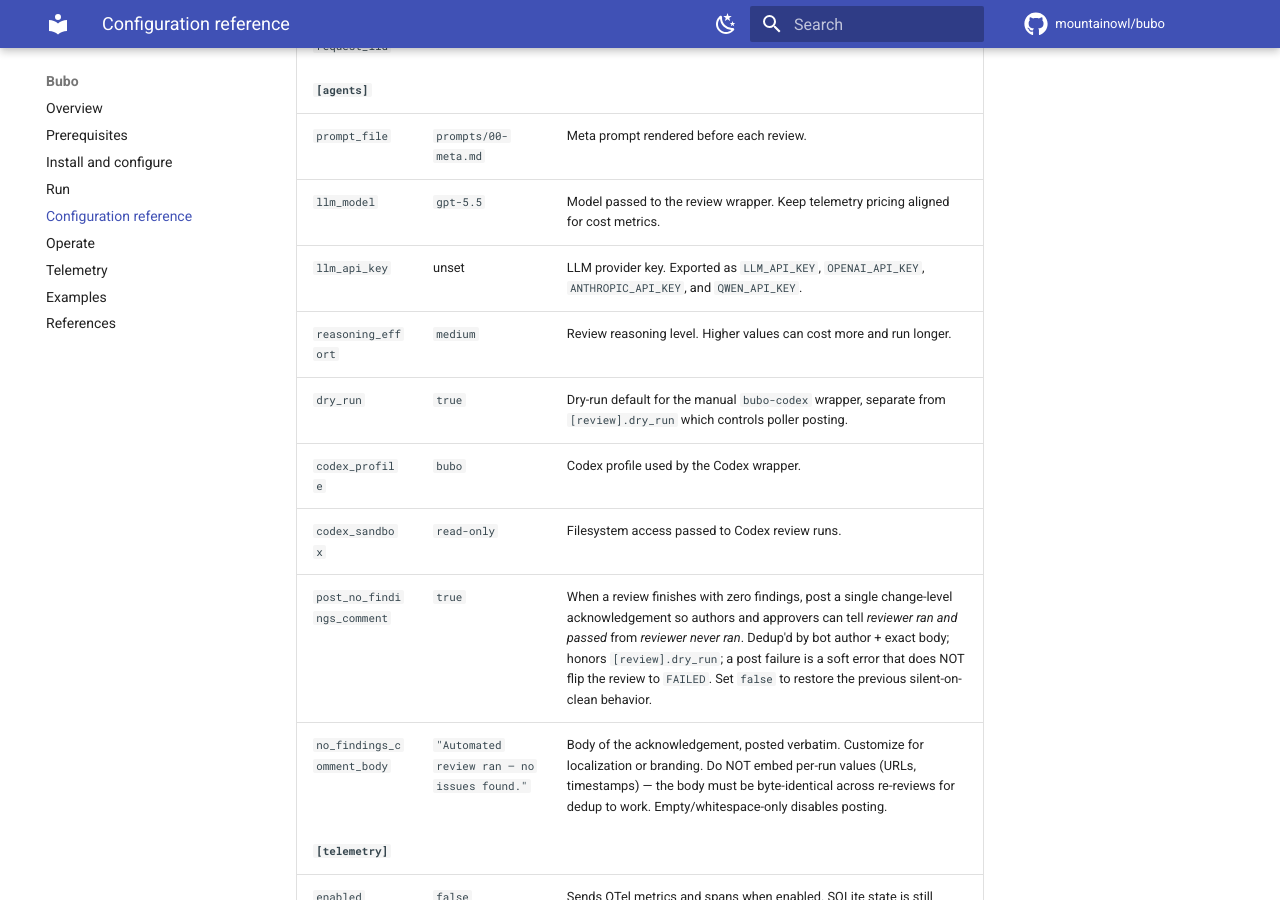
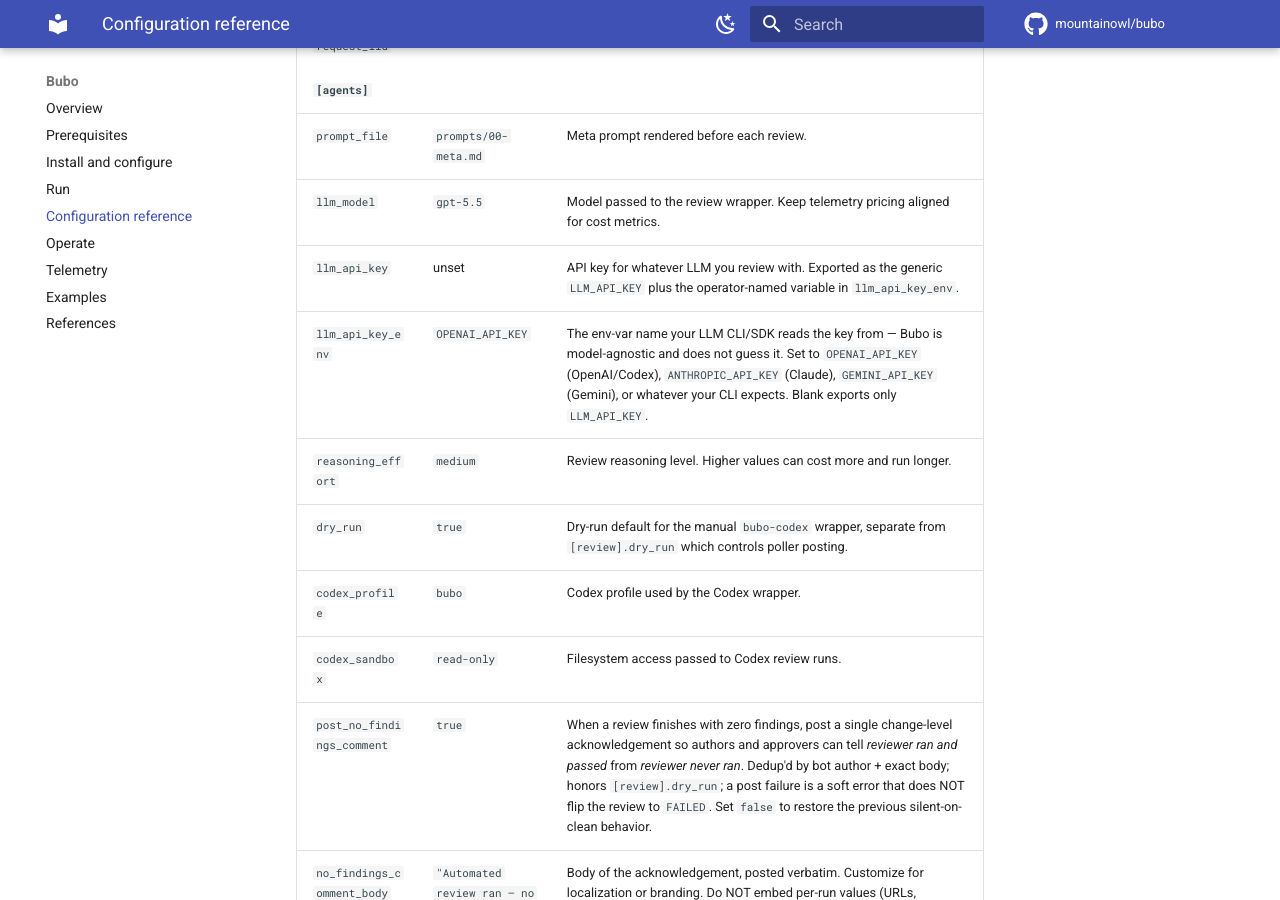
Before and after one commit to mountainowl/ai-code-review, an MkDocs documentation site: the page built from docs/configuration.md, in a window 1280 px wide and 900 px high, scrolled down 1715 px. Built offline with MkDocs 1.6.1 and Material for MkDocs 9.7.7, drawn with Linux system fonts in a browser that asks for light colours; comment, search, counter and statistics services are not loaded.

Commit message:
fix(config)!: operator-named LLM API-key env var, not provider-inferred
Bubo is "bring your own LLM," but credential_env hardcoded a model->env
map (gpt -> OPENAI_API_KEY, claude -> ANTHROPIC_API_KEY) and silently
exported nothing useful for Gemini/Qwen/Mistral/local models. The wrong
shape: the tool assumed providers it shipped CLI wrappers for.

Removes the inference (_PROVIDER_ENV_BY_MODEL_PREFIX / _provider_env_for)
and adds [agents].llm_api_key_env — the operator names the env var their
LLM CLI/SDK reads. The key is exported under that name plus the generic
LLM_API_KEY. Exactly one operator-chosen name is set, so a key never
leaks under a provider name the host isn't using (the original
leak-avoidance property, now without the hardcoding).

env.example.toml defaults llm_api_key_env to OPENAI_API_KEY (matches the
default gpt-5.5 + Codex), so fresh OpenAI installs are unaffected.

BREAKING CHANGE: operators who relied on the claude->ANTHROPIC_API_KEY
inference must add llm_api_key_env = "ANTHROPIC_API_KEY" to [agents].

Tests: replaced the model-inference cases with operator-named coverage
(Anthropic without "claude" anywhere, an arbitrary GEMINI_API_KEY, blank
ignored, no-name -> generic only). 222 pass, ruff + mypy clean,
mkdocs --strict clean.

```diff
--- a/docs/configuration.md
+++ b/docs/configuration.md
@@ -122,7 +122,12 @@ credentials live in that one TOML file.
     <tr>
       <td><code>llm_api_key</code></td>
       <td>unset</td>
-      <td>LLM provider key. Exported as <code>LLM_API_KEY</code>, <code>OPENAI_API_KEY</code>, <code>ANTHROPIC_API_KEY</code>, and <code>QWEN_API_KEY</code>.</td>
+      <td>API key for whatever LLM you review with. Exported as the generic <code>LLM_API_KEY</code> plus the operator-named variable in <code>llm_api_key_env</code>.</td>
+    </tr>
+    <tr>
+      <td><code>llm_api_key_env</code></td>
+      <td><code>OPENAI_API_KEY</code></td>
+      <td>The env-var name your LLM CLI/SDK reads the key from — Bubo is model-agnostic and does not guess it. Set to <code>OPENAI_API_KEY</code> (OpenAI/Codex), <code>ANTHROPIC_API_KEY</code> (Claude), <code>GEMINI_API_KEY</code> (Gemini), or whatever your CLI expects. Blank exports only <code>LLM_API_KEY</code>.</td>
     </tr>
     <tr>
       <td><code>reasoning_effort</code></td>
```
Also changed, not shown: CHANGELOG.md (+18 -0 lines), docs/prerequisites.md (+1 -1 lines), 3 other files.
